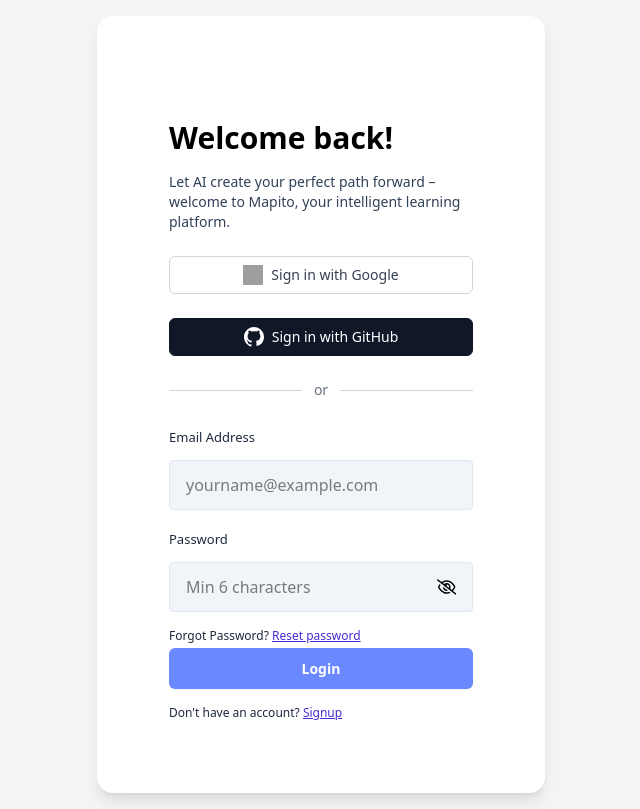
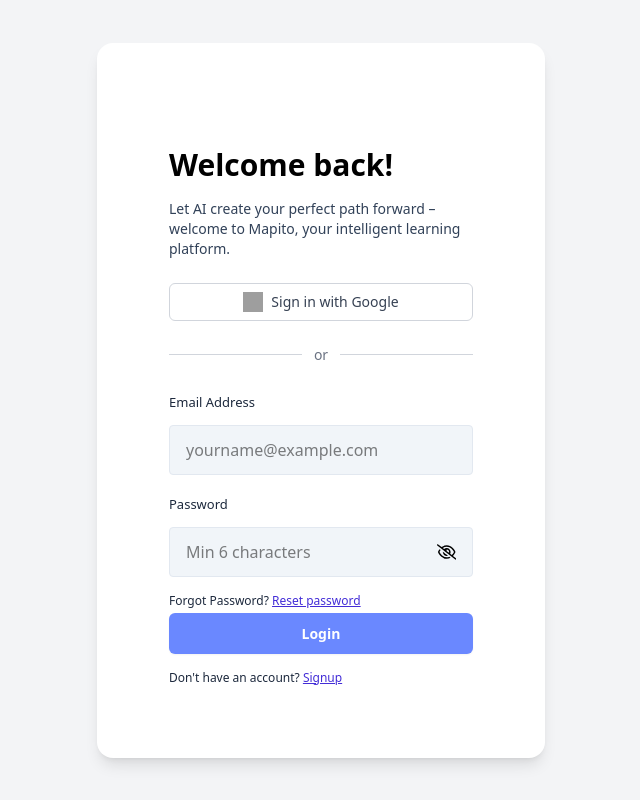
Before and after one commit to wintwah243/Mapito, a React (Vite) app in the folder mapito/: page /login in a window 1280 px wide. Shown: the whole page, without its empty margins (319-959 px from the left). Built offline with nearby package versions, Linux system fonts and the light colour scheme; grey boxes are pictures that could not be loaded.

Commit message:
Update Login.jsx

```diff
--- a/mapito/src/Auth/Login.jsx
+++ b/mapito/src/Auth/Login.jsx
@@ -105,27 +105,6 @@ const Login = () => {
           Sign in with Google
         </button>
 
-        {/* GitHub Sign In */}
-        <button
-          onClick={() => window.location.href = 'https://mapito.onrender.com/api/auth/github'}
-          className="w-full flex items-center justify-center gap-2 bg-gray-900 border border-gray-900 rounded-md py-2 px-4 text-sm font-medium text-white hover:bg-gray-800 hover:shadow-lg transition duration-150"
-        >
-          <svg
-            className="w-5 h-5"
-            fill="currentColor"
-            viewBox="0 0 24 24"
-            aria-hidden="true"
-            xmlns="http://www.w3.org/2000/svg"
-          >
-            <path
-              fillRule="evenodd"
-              clipRule="evenodd"
-              d="M12 0C5.372 0 0 5.373 0 12c0 5.303 3.438 9.8 8.205 11.387.6.11.82-.258.82-.577 0-.285-.01-1.04-.015-2.04-3.338.724-4.042-1.61-4.042-1.61C4.422 17.07 3.633 16.7 3.633 16.7c-1.087-.744.084-.729.084-.729 1.205.084 1.838 1.237 1.838 1.237 1.07 1.834 2.807 1.304 3.492.997.108-.775.418-1.305.76-1.605-2.665-.304-5.466-1.334-5.466-5.933 0-1.31.468-2.38 1.235-3.22-.124-.304-.535-1.527.117-3.176 0 0 1.008-.322 3.3 1.23a11.52 11.52 0 013.003-.404c1.02.004 2.045.138 3.003.404 2.29-1.552 3.296-1.23 3.296-1.23.654 1.65.244 2.873.12 3.176.77.84 1.232 1.91 1.232 3.22 0 4.61-2.807 5.625-5.48 5.922.43.37.823 1.096.823 2.21 0 1.595-.015 2.877-.015 3.267 0 .32.216.694.824.576C20.565 21.796 24 17.3 24 12c0-6.627-5.373-12-12-12z"
-            />
-          </svg>
-          Sign in with GitHub
-        </button>
-
         {/* Separator */}
         <div className="flex items-center my-6">
           <hr className="flex-grow border-gray-300" />
```
